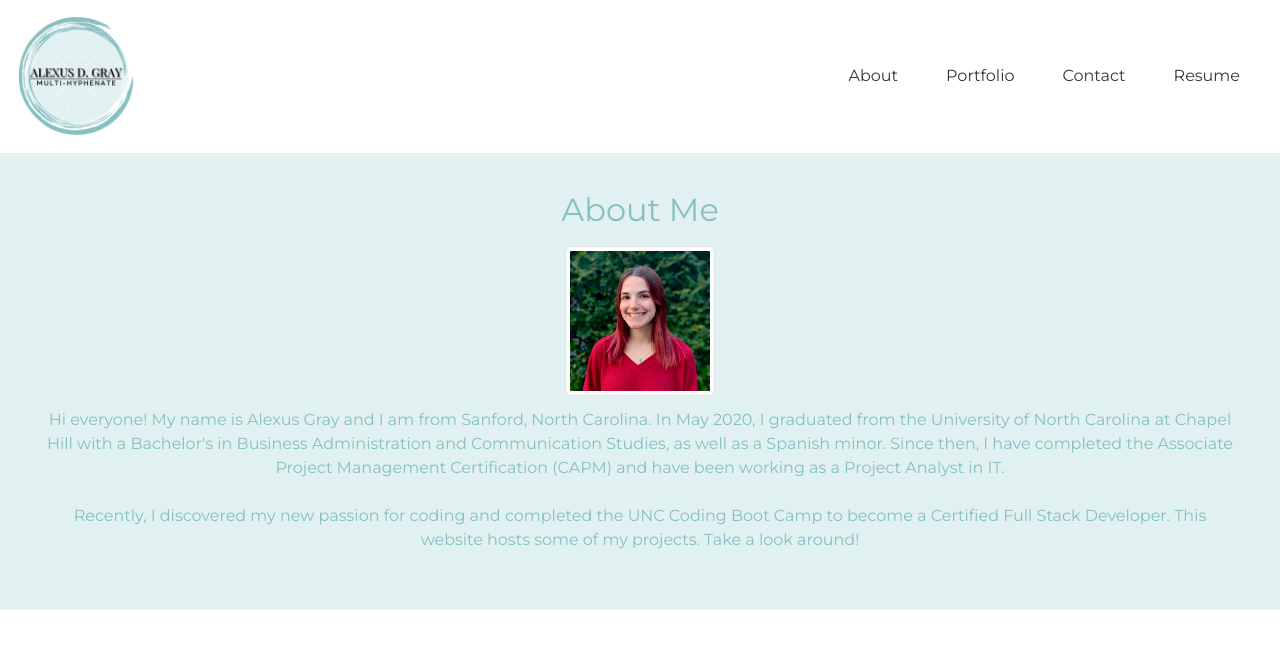
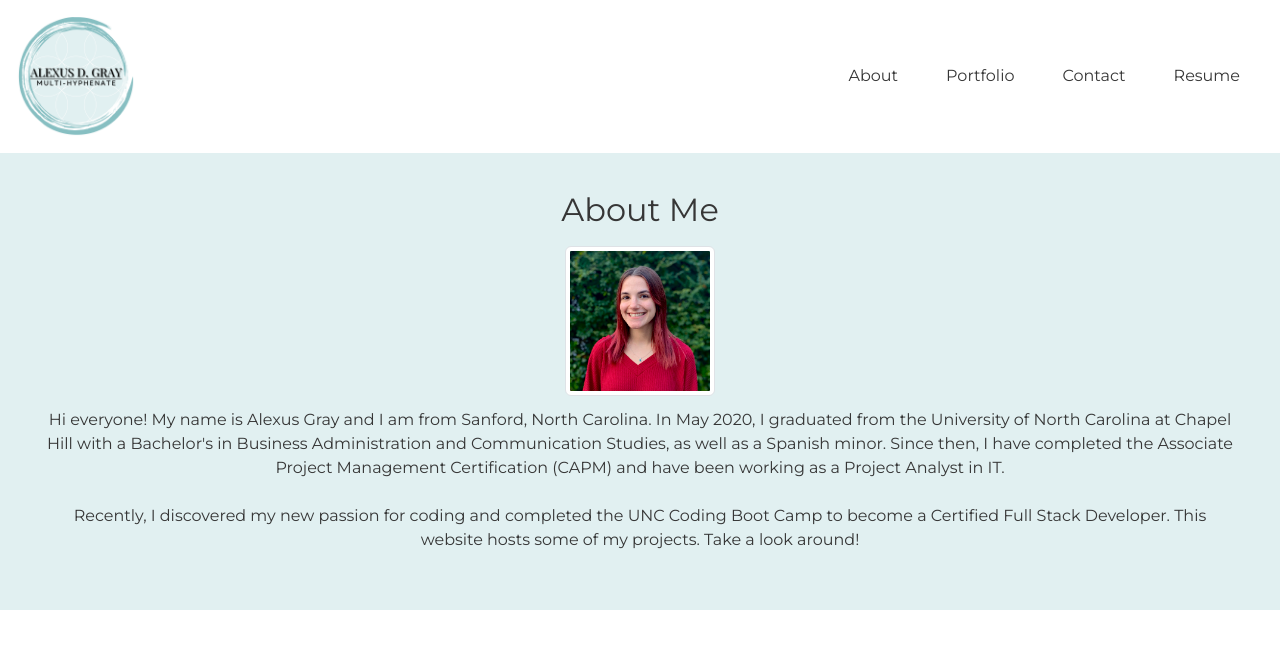
Before and after one commit to grayad/my-portfolio, a React (Create React App) app: page / in a window 1280 px wide. Shown: the top 648 px of the page. Built offline with nearby package versions, Linux system fonts and the light colour scheme.

Commit message:
update font color

```diff
--- a/src/index.css
+++ b/src/index.css
@@ -44,7 +44,7 @@ header h1 {
 main {
   background-color: var(--primary-color);
   padding: 3%;
-  color: var(--tertiary-color)
+  color: var(--quaternary-color)
 }
 
 .resumeDiv {
```
